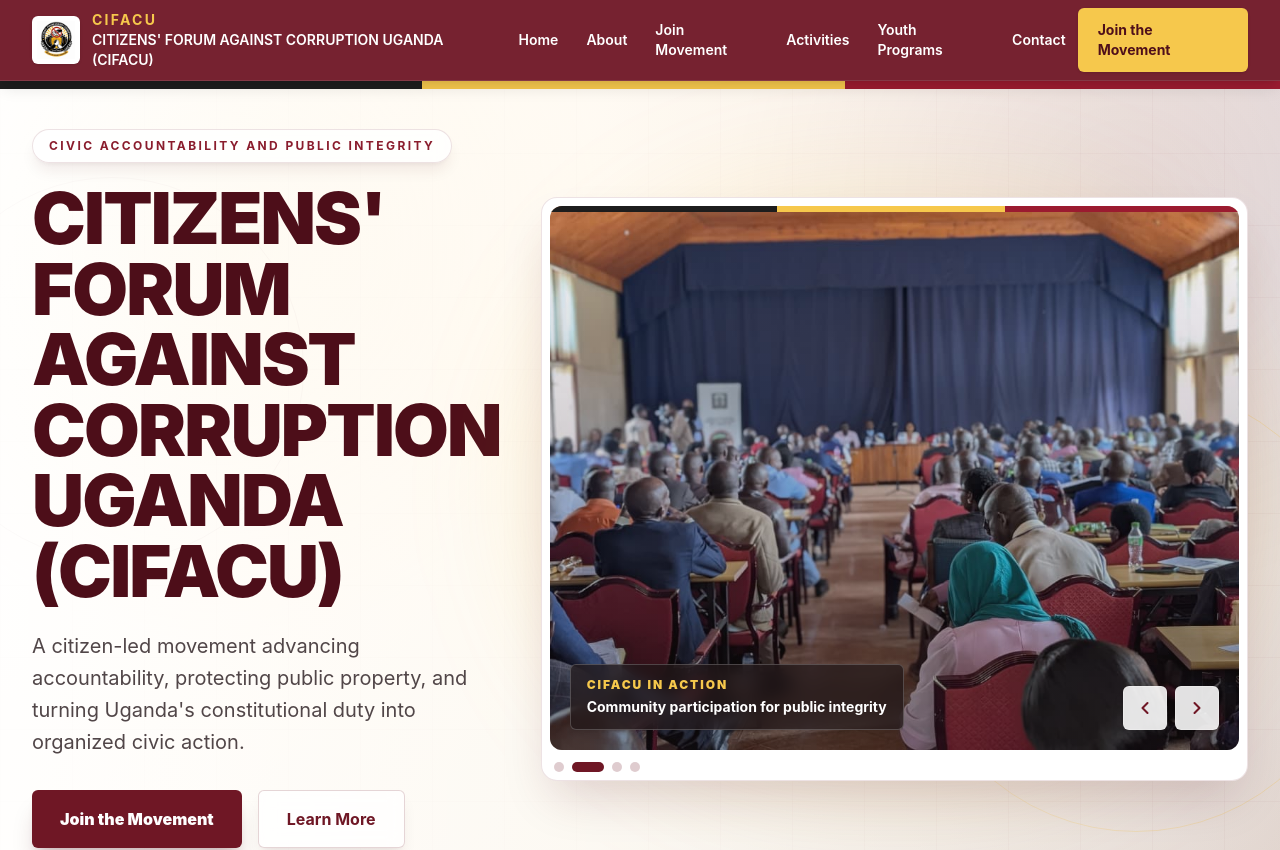
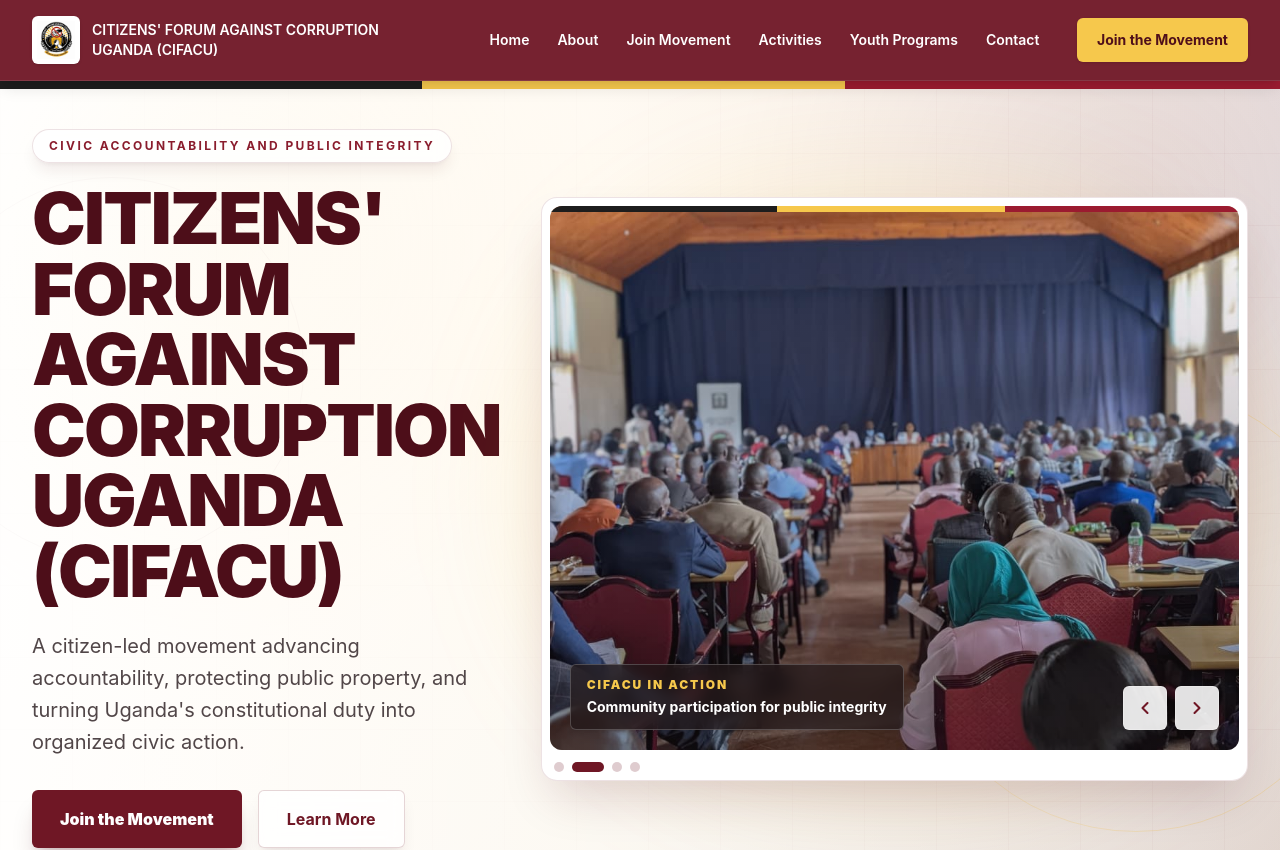
Before and after one commit to Richard-tec/cifacu-website, a Next.js app: page / in a window 1280 px wide. Shown: the top 850 px of the page. Built offline with nearby package versions, Linux system fonts and the light colour scheme.

Commit message:
Fixed spacing on title

```diff
--- a/src/components/Navbar.tsx
+++ b/src/components/Navbar.tsx
@@ -30,7 +30,7 @@
       >
         <Link
           href="/"
-          className="flex items-center gap-3"
+          className="flex min-w-0 items-center gap-3 lg:mr-10"
           aria-label="CITIZENS' FORUM AGAINST CORRUPTION UGANDA (CIFACU) home"
         >
           <span className="flex size-12 shrink-0 items-center justify-center overflow-hidden rounded-md border border-white/20 bg-white shadow-sm">
@@ -43,11 +43,8 @@
               width={400}
             />
           </span>
-          <span className="flex flex-col leading-tight">
-            <span className="text-sm font-bold uppercase tracking-[0.16em] text-[#f6c84c]">
-              CIFACU
-            </span>
-            <span className="max-w-44 text-sm font-semibold text-white sm:max-w-none">
+          <span className="flex min-w-0 leading-tight">
+            <span className="max-w-52 text-sm font-semibold text-white sm:max-w-72 lg:max-w-80">
               CITIZENS&apos; FORUM AGAINST CORRUPTION UGANDA (CIFACU)
             </span>
           </span>
```
